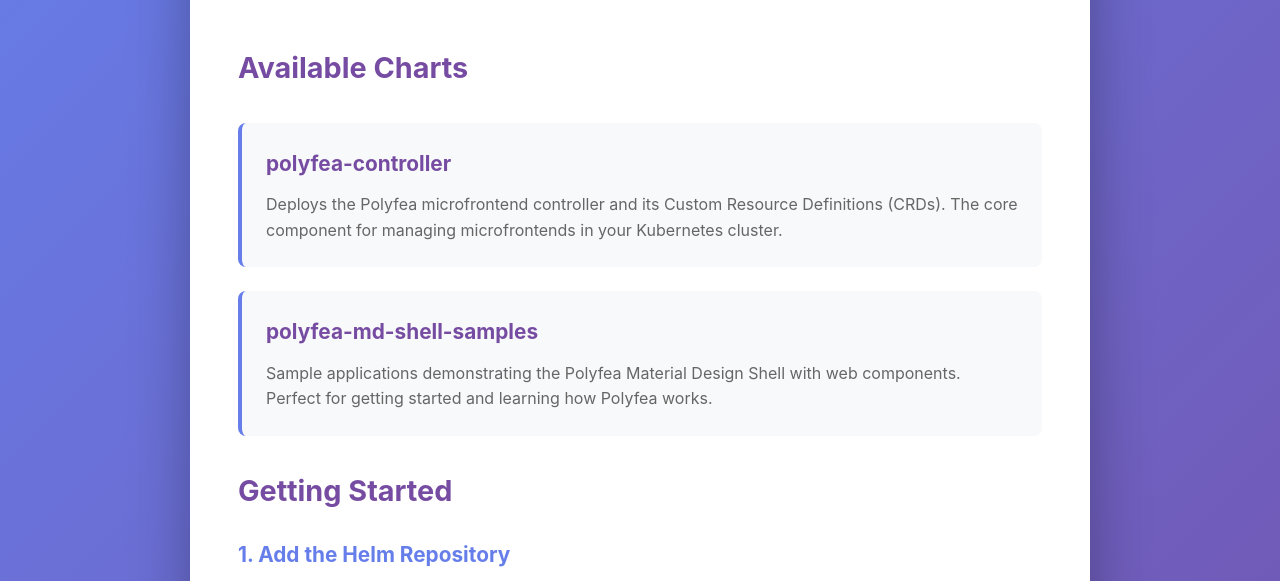
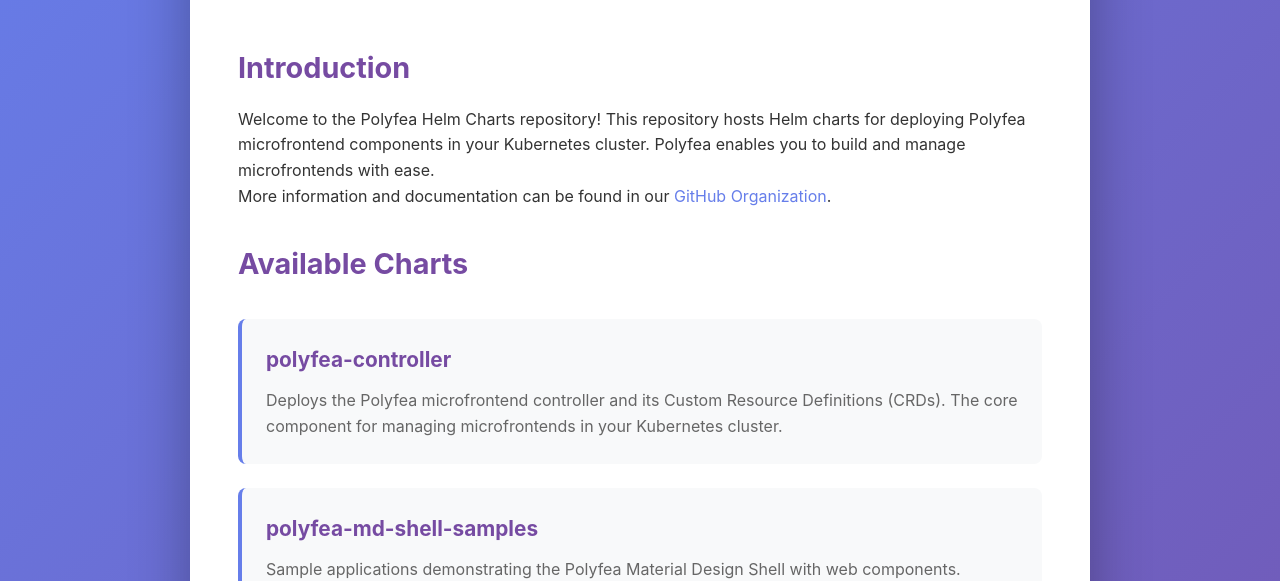
Before and after one commit to polyfea/charts, a plain HTML site: page index.html in a window 1280 px wide. Shown: the part 221-802 px from the top of the page. Drawn offline with Linux system fonts and the light colour scheme.

Commit message:
Add introduction section to index.html for Polyfea Helm Charts

```diff
--- a/index.html
+++ b/index.html
@@ -142,6 +142,11 @@
         </header>
 
         <section>
+            <h2>Introduction</h2>
+            <p>Welcome to the Polyfea Helm Charts repository! This repository hosts Helm charts for deploying Polyfea microfrontend components in your Kubernetes cluster. Polyfea enables you to build and manage microfrontends with ease.</p>
+            <p>More information and documentation can be found in our <a href="https://github.com/polyfea/" target="_blank">GitHub Organization</a>.</p>
+        </section>
+        <section>
             <h2>Available Charts</h2>
             <div class="charts">
                 <div class="chart-card">
```
